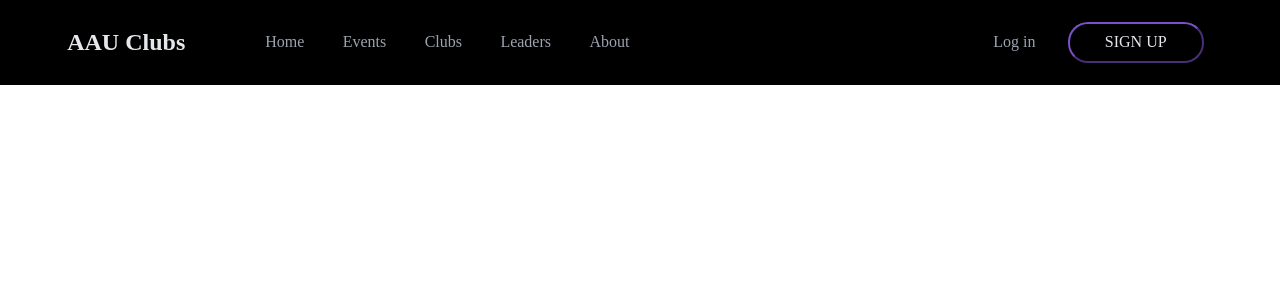
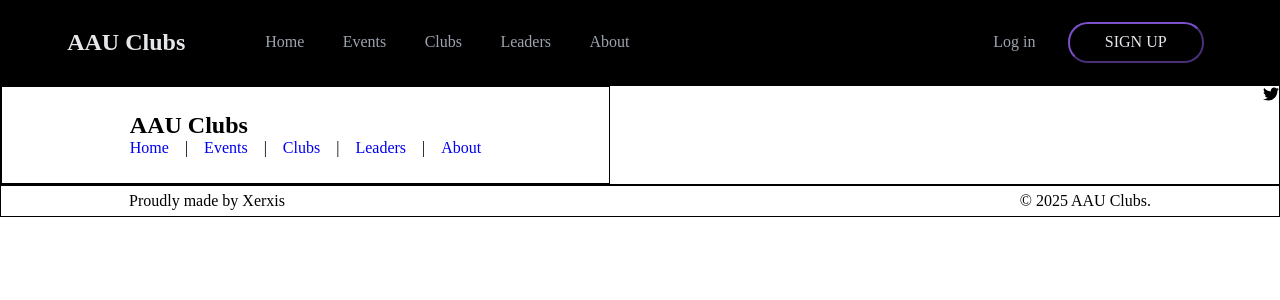
Before and after one commit to GDGAAU/AAU-Clubs, a React (Vite) app in the folder client/: page / in a window 1280 px wide. Shown: the top 300 px of the page. Built offline with nearby package versions, Linux system fonts and the light colour scheme.

Commit message:
footer started

```diff
--- a/client/src/App.jsx
+++ b/client/src/App.jsx
@@ -1,11 +1,13 @@
 import React from "react";
 import { createRoot } from "react-dom/client";
 import NavBar from "./components/navbar/navbar";
+import Footer from "./components/footer/footer";
 
 const App = () => {
 	return (
 		<div>
 			<NavBar />
+			<Footer />
 		</div>
 	);
 };
--- a/client/src/components/footer/footer.jsx
+++ b/client/src/components/footer/footer.jsx
@@ -0,0 +1,39 @@
+import React from "react";
+import styles from "./footer.module.css";
+import { FontAwesomeIcon } from "@fortawesome/react-fontawesome";
+import { faTwitter } from '@fortawesome/free-brands-svg-icons';
+
+const Footer = () => {
+    return (
+        <div>
+            <div className={styles.main}>
+                <div className={styles.left}>
+                    <h2>AAU Clubs</h2>
+                    <div className={styles.links}>
+                        <li><a href="#">Home</a></li>|
+                        <li><a href="#">Events</a></li>|
+                        <li><a href="#">Clubs</a></li>|
+                        <li><a href="#">Leaders</a></li>|
+                        <li><a href="#">About</a></li>
+                    </div>
+                </div>
+                <div className={styles.socials}>
+                    <FontAwesomeIcon icon="fa-brands fa-instagram" />
+                    <FontAwesomeIcon icon="fa-brands fa-x" />
+                    <FontAwesomeIcon icon="fa-brands fa-facebook" />
+                    <FontAwesomeIcon icon={faTwitter} />
+                </div>
+            </div>
+            <div className={styles.bottom}>
+                <div className={styles.madeby}>
+                    <p>Proudly made by Xerxis </p>
+                </div>
+                <div className={styles.copyright}>
+                    <p> &copy; 2025 AAU Clubs. </p>
+                </div>
+            </div>
+        </div>
+    );
+}
+
+export default Footer;
--- a/client/src/components/footer/footer.module.css
+++ b/client/src/components/footer/footer.module.css
@@ -0,0 +1,32 @@
+* {
+    padding: 0;
+    margin: 0;
+}
+
+.main {
+    border: 1px solid;
+    display: flex;
+    justify-content: space-between;
+}
+
+.left {
+    border: 1px solid;
+    padding: 2% 10%;
+}
+
+.links {
+    list-style-type: none;
+    display: flex;
+    gap: 1rem;
+}
+
+.links a {
+    text-decoration: none;
+}
+
+.bottom {
+    border: 1px solid;
+    display: flex;
+    justify-content: space-between;
+    padding: 0.5% 10%;
+}
--- a/client/src/components/navbar/navbar.module.css
+++ b/client/src/components/navbar/navbar.module.css
@@ -33,7 +33,7 @@
     color: #9ca3af;
 }
 
-.links a:hover, .buttons:hover {
+.links a:hover, .buttons p:hover {
     color: #e5e7eb;
     cursor: pointer;
 }
```
Also changed, not shown: package.json (+7 -1 lines), 2 other files (tests, documents, lock files or other folders).
